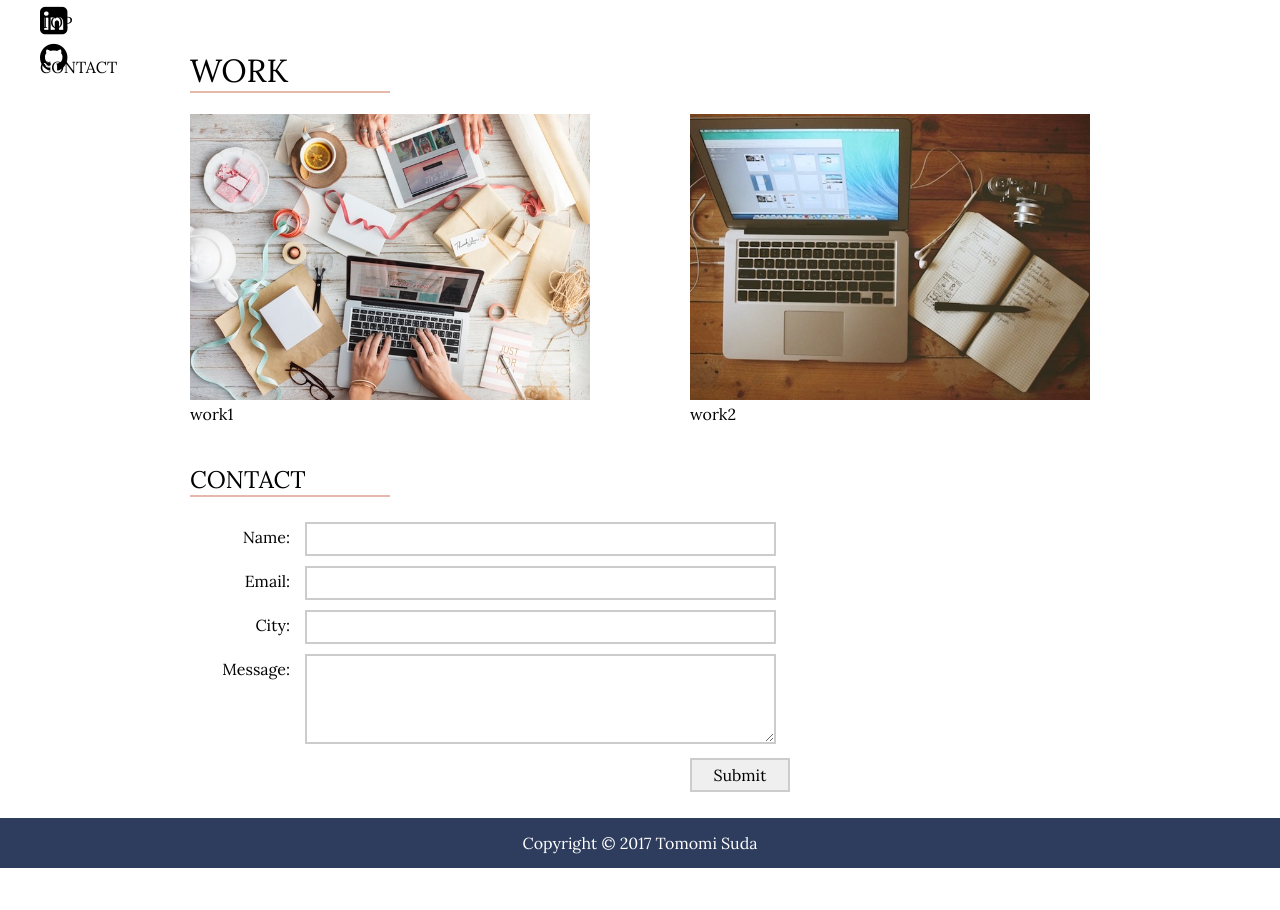
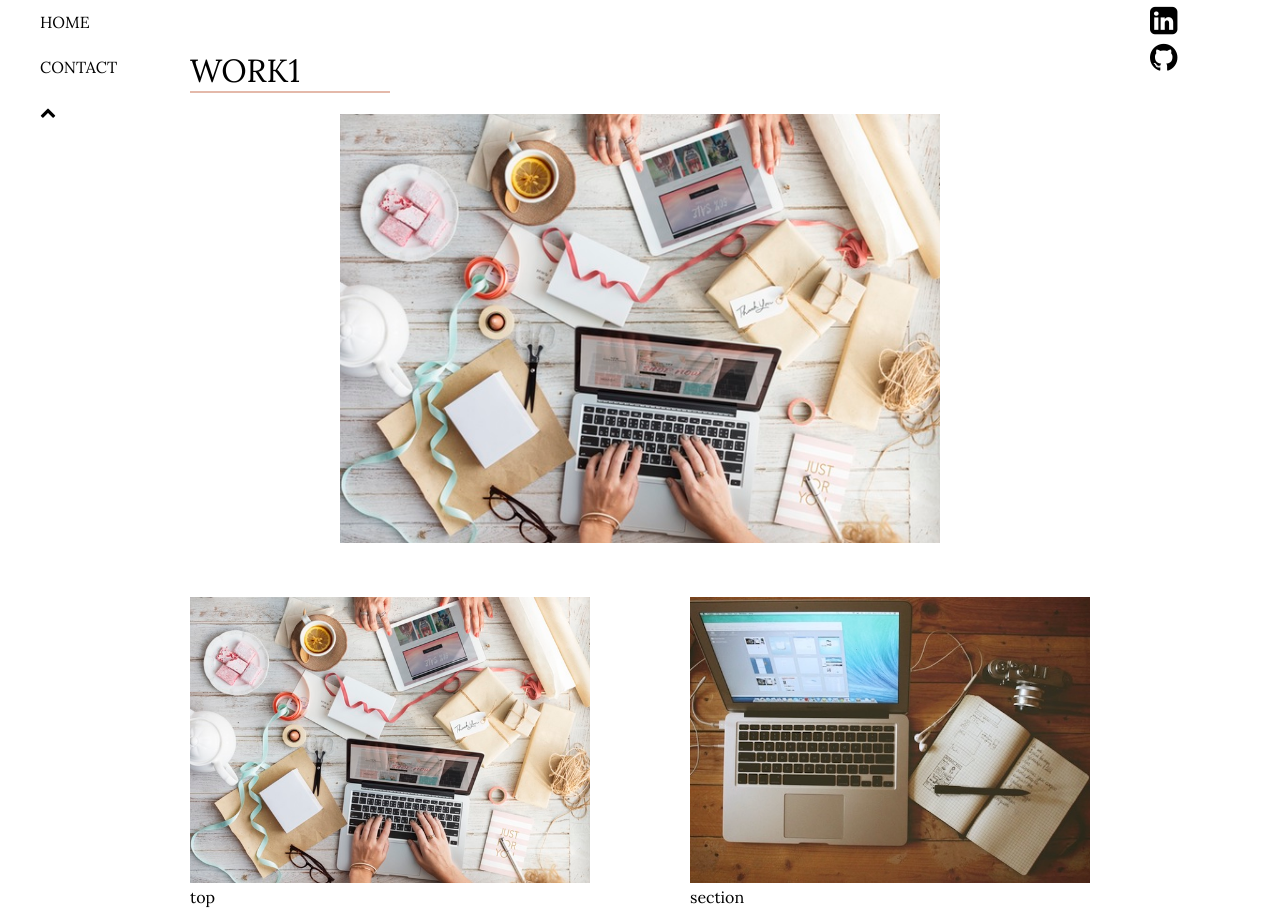
Before and after one commit to tomomi-s/portfolio, a plain HTML site: page work1.html in a window 1280 px wide. Shown: the top 910 px of the page. Before the commit the page ends 868 px from the top, so only its background shows below. Drawn offline with Linux system fonts and the light colour scheme; a web font is replaced by a local one.

Commit message:
submission

```diff
--- a/css/style.scss
+++ b/css/style.scss
@@ -22,6 +22,12 @@ font: {
   width: $width;
 }
 
+@mixin centeringcontents($display:flex, $justify-content:space-between){
+  display:$display;
+  justify-content: $justify-content;
+}
+
+
 
 * {box-sizing:border-box}
 
@@ -44,7 +50,6 @@ body {
 #main{
  margin-left:150px;
  margin-right:150px;
- float: left;
  width: 900px;
 }
 
@@ -73,7 +78,13 @@ body {
 
 #contacticon {
  @include stickynav;
- float: left;
+ position: static;
+ float: right;
+}
+
+#contacticon > div {
+  position: fixed;
+  padding-left: 60px;
 }
 
 #contacticon a{
@@ -162,8 +173,7 @@ body {
 }
 
 .work, .skill{
-  display:flex;
-  justify-content: space-between;
+@include centeringcontents
 }
 
 .works {
@@ -227,6 +237,16 @@ label {
   line-height: 50px;
 }
 
+// for works //
+.mainpic {
+  @include mainstructure;
+  width: 600px;
+}
+
+.detail {
+  margin-top: 50px;
+}
+
 /* On smaller screens, decrease text size */
 @media only screen and (max-width: 300px) {
   .text {font-size: 11px}
--- a/work1.html
+++ b/work1.html
@@ -17,33 +17,50 @@
     <body>
       <div id="wrapper">
         <div id="mainmenu">
-              <a  class="menu" href="#">
-                <div>TOP</div>
+              <a  class="menu" href="index.html">
+                <div>HOME</div>
               </a>
               <a  class="menu" href="#contact">
                 <div>CONTACT</div>
+              <a class="menu" href="#">
+                <i class="fa fa-chevron-up" aria-hidden="true"></i>
               </a>
+              </a>
+       </div>
 
-       </div>
+      <div id="contacticon">
+        <div id>
+
+
+              <a  class="icon" href="https://www.linkedin.com/in/tomomi-suda" target="blank">
+                <i class="fa fa-linkedin-square fa-2x" aria-hidden="true"></i>
+              </a>
+              <a  class="icon" href="https://github.com/tomomi-s" target="blank">
+                <i class="fa fa-github fa-2x" aria-hidden="true"></i>
+              </a>
+        </div>
+      </div>
 
        <div id="main">
 
         <div id="content">
             <div class="content_menu" id="work">
-              <h1>WORK</h1>
-                <div class="work">
+              <h1>WORK1</h1>
+                <div class="mainpic">
+                <img src="img/work1.png" alt="work1" style="width:100%">
+                </div>
+
+                <div class="work detail">
                   <div class="works">
-                  <a href="#">
                     <img src="img/work1.png" alt="work1" style="width:100%">
-                  </a>
-                  <span>work1</span>
+                  <span>top</span>
                   </div>
 
                   <div class="works">
                   <a href="#">
                     <img src="img/work2.png" alt="work2" style="width:100%">
                   </a>
-                  <span>work2</span>
+                  <span>section</span>
                   </div>
                 </div>
             </div>
@@ -73,14 +90,7 @@
         </div>
       </div>
 
-    <div id="contacticon">
-              <a class="icon" href="https://www.linkedin.com/in/tomomi-suda" target="blank">
-                <i class="fa fa-linkedin-square fa-2x" aria-hidden="true"></i>
-              </a>
-              <a class="icon" href="https://github.com/tomomi-s" target="blank">
-                <i class="fa fa-github fa-2x" aria-hidden="true"></i>
-              </a>
-       </div>
+
     </div>
 
      <div id="footer">
```
Also changed, not shown: index.html (+18 -10 lines), css/style.css, css/style.min.css, 1 other file.
